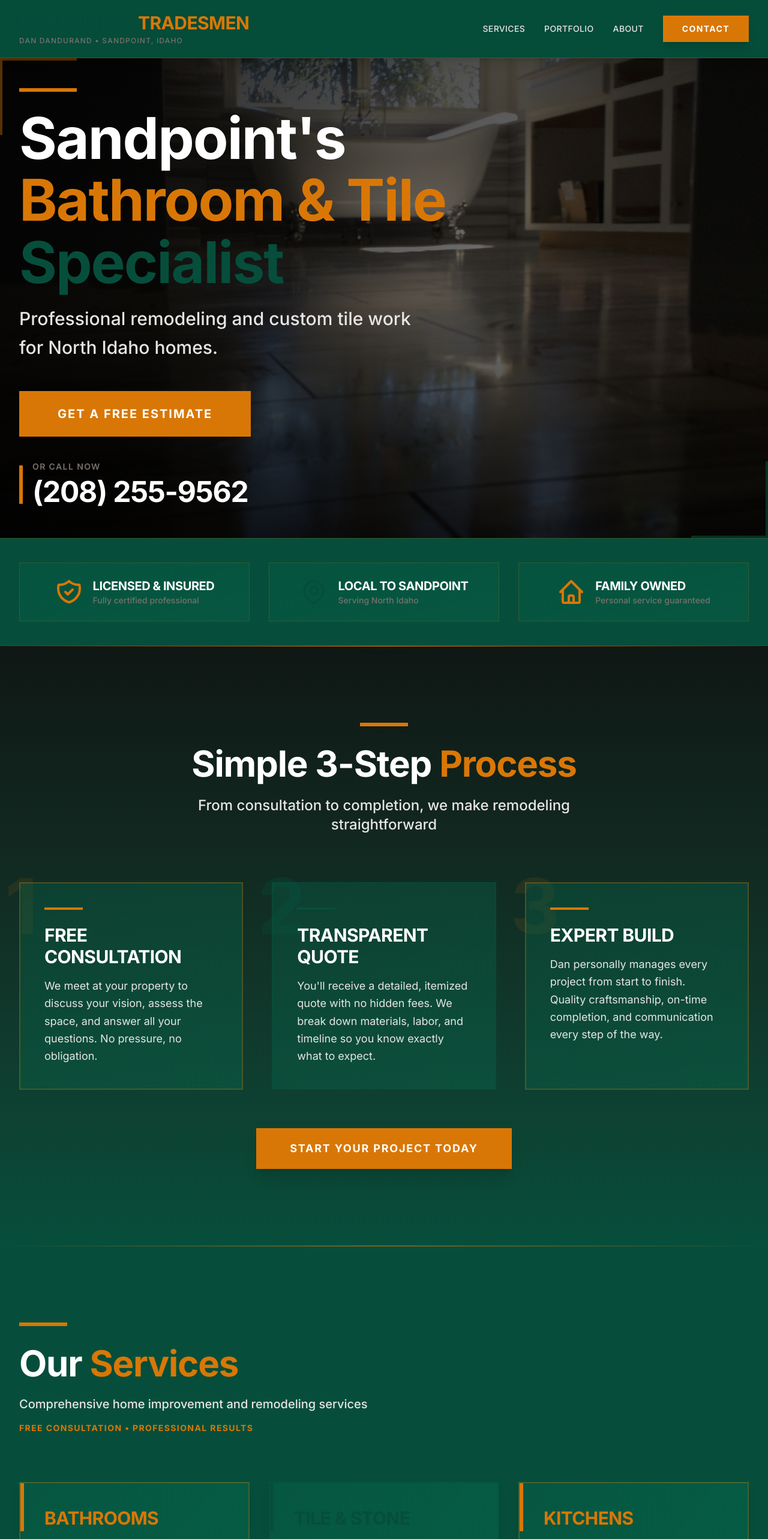
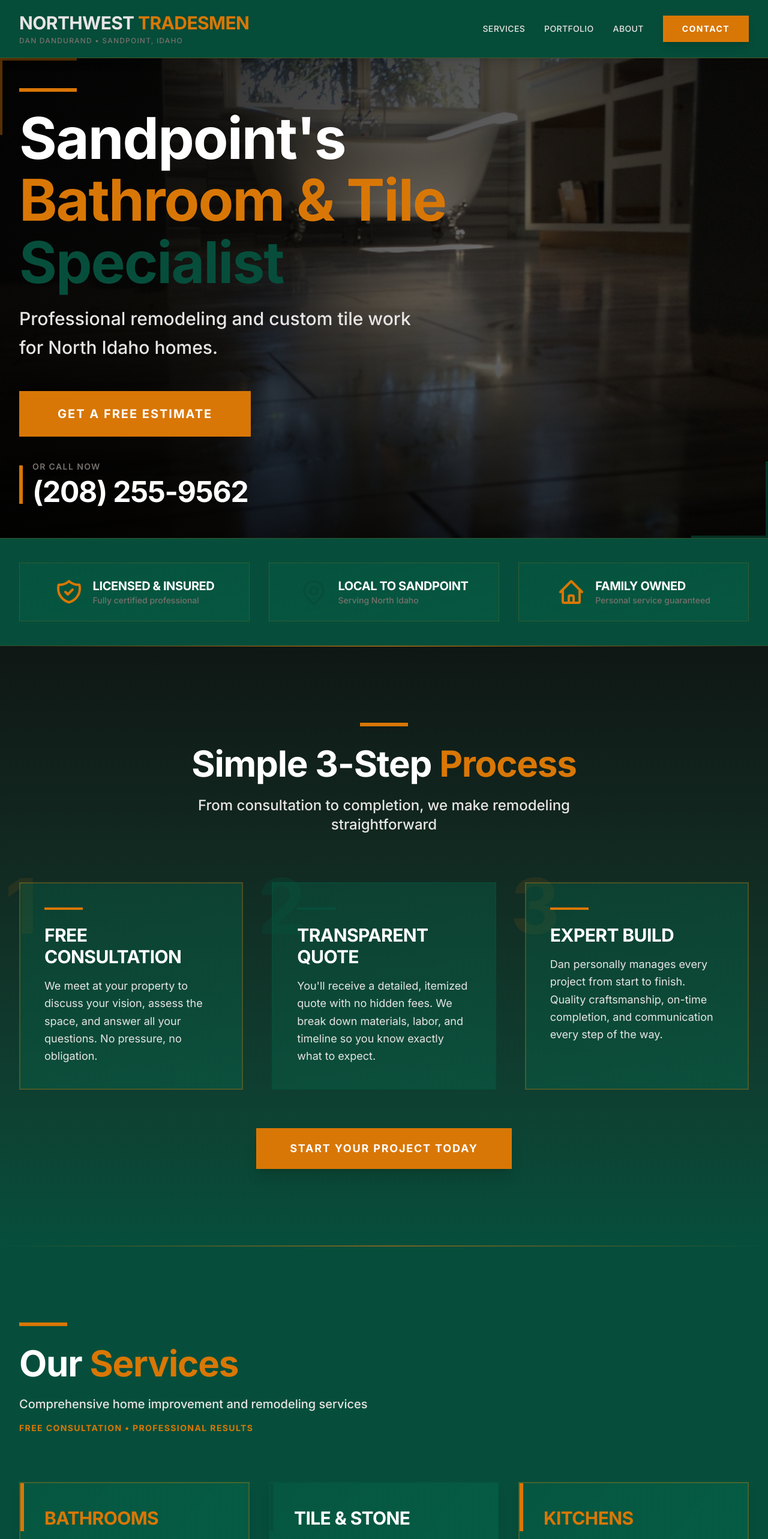
Before and after one commit to Biobeat2727/northwest-tradesmen, a Next.js app: page / in a window 1280 px wide. Shown: the top 2566 px of the page at 60% size. Built offline with nearby package versions, Linux system fonts and the light colour scheme.

Commit message:
Refactor for a ore commercail look

```diff
--- a/src/app/page.tsx
+++ b/src/app/page.tsx
@@ -15,7 +15,7 @@ export default function Home() {
           <div className="flex items-center justify-between h-20 sm:h-24">
             <div className="flex-shrink-0 min-w-0">
               <h1 className="text-xl sm:text-2xl md:text-3xl font-bold tracking-tight">
-                <span className="text-forest">NORTHWEST</span>{" "}
+                <span className="text-sand">NORTHWEST</span>{" "}
                 <span className="text-copper">TRADESMEN</span>
               </h1>
               <p className="text-[10px] sm:text-xs text-stone uppercase tracking-widest mt-1 truncate font-medium">Dan Dandurand • Sandpoint, Idaho</p>
@@ -323,7 +323,7 @@ export default function Home() {
               <div className="absolute top-0 left-0 w-1.5 h-16 sm:h-20 bg-forest"></div>
               <div className="absolute bottom-0 right-0 w-1.5 h-16 sm:h-20 bg-copper"></div>
 
-              <h3 className="text-3xl font-bold text-forest mb-4 tracking-tight uppercase">Tile & Stone</h3>
+              <h3 className="text-3xl font-bold text-white mb-4 tracking-tight uppercase">Tile & Stone</h3>
               <p className="text-sand font-medium mb-6 leading-relaxed">
                 Expert installation of tile and natural stone for floors, walls, showers, and backsplashes.
               </p>
@@ -371,7 +371,7 @@ export default function Home() {
               <div className="absolute top-0 left-0 w-1.5 h-16 sm:h-20 bg-forest"></div>
               <div className="absolute bottom-0 right-0 w-1.5 h-16 sm:h-20 bg-copper"></div>
 
-              <h3 className="text-3xl font-bold text-forest mb-4 tracking-tight uppercase">Additions</h3>
+              <h3 className="text-3xl font-bold text-white mb-4 tracking-tight uppercase">Additions</h3>
               <p className="text-sand font-medium mb-6 leading-relaxed">
                 Home additions and complete renovations to expand your living space.
               </p>
@@ -419,7 +419,7 @@ export default function Home() {
               <div className="absolute top-0 left-0 w-1.5 h-16 sm:h-20 bg-forest"></div>
               <div className="absolute bottom-0 right-0 w-1.5 h-16 sm:h-20 bg-copper"></div>
 
-              <h3 className="text-3xl font-bold text-forest mb-4 tracking-tight uppercase">Repairs</h3>
+              <h3 className="text-3xl font-bold text-white mb-4 tracking-tight uppercase">Repairs</h3>
               <p className="text-sand font-medium mb-6 leading-relaxed">
                 Professional repairs and small projects - no job too small.
               </p>
```
